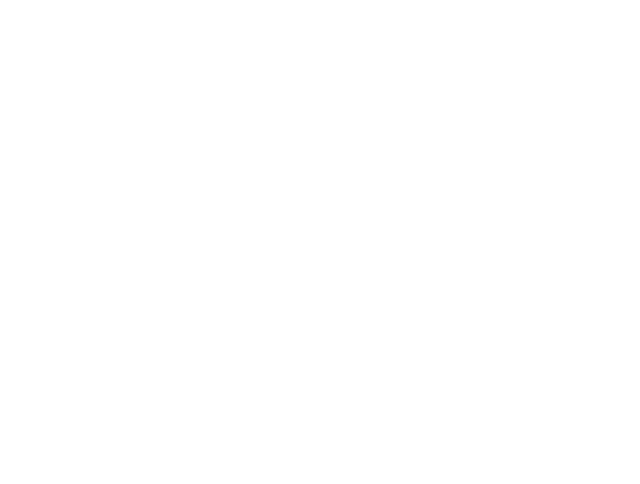
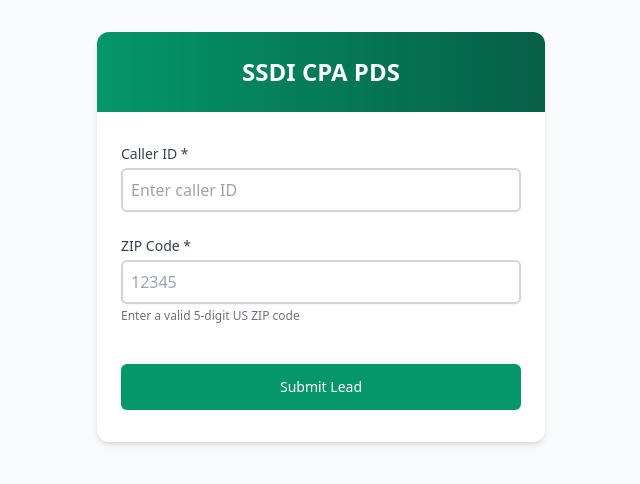
Before and after one commit to asadishaq15/lead-forms, a React (Vite) app: page /ssdi in a window 1280 px wide. Before the commit this address had no page. Shown: the top 484 px of the page, without its empty margins (319-959 px from the left). Built offline with nearby package versions, Linux system fonts and the light colour scheme.

Commit message:
add new form

```diff
--- a/src/App.jsx
+++ b/src/App.jsx
@@ -14,6 +14,7 @@ import AcaKkCplForm from './Components/kBBForm5';
 import AdvanceGrow4 from './Components/AdvanceGrow4';
 import EnvironEduForm from './Components/EnvironEduForm'; // Import the new form
 import EvolveTechFinalExpenseForm from './Components/EvolveForm2';
+import SsdiForm from './Components/SsdiForm';
 
 
 function App() {
@@ -32,6 +33,7 @@ function App() {
         <Route path="/leads6" element={<AcaKkCplForm />} />
         <Route path="/leads7" element={<AdvanceGrow4 />} />
         <Route path="/leads8" element={<EvolveTechFinalExpenseForm />} />
+        <Route path="/ssdi" element={<SsdiForm />} />
         <Route path="/environedu" element={<EnvironEduForm />} /> {/* Add the new route */}
       </Routes>
     </Router>
--- /dev/null
+++ b/src/Components/SsdiForm.jsx
@@ -0,0 +1,153 @@
+import React, { useState } from "react";
+
+const SsdiForm = () => {
+  const [formData, setFormData] = useState({
+    lead_token: "01cdcd9dfdc94211abed367075cd88db",
+    caller_id: "",
+    traffic_source_id: "1013",
+    zip_code: "",
+  });
+  const [isSubmitting, setIsSubmitting] = useState(false);
+  const [message, setMessage] = useState({ text: "", isError: false });
+
+  const handleSubmit = (e) => {
+    e.preventDefault();
+    setIsSubmitting(true);
+    setMessage({ text: "", isError: false });
+
+    // Validate the required fields
+    if (!formData.caller_id) {
+      setMessage({ text: "Caller ID is required.", isError: true });
+      setIsSubmitting(false);
+      return;
+    }
+
+    if (!formData.zip_code || !/^\d{5}$/.test(formData.zip_code)) {
+      setMessage({ text: "Valid 5-digit ZIP code is required.", isError: true });
+      setIsSubmitting(false);
+      return;
+    }
+
+    // Construct Ringba URL with parameters (just logged, not fetched)
+    const ringbaBaseUrl = "https://rtb.ringba.com/v1/production/dee02e1dd5a9466b84b0b699338e0f1d.json";
+    const ringbaParams = new URLSearchParams({
+      CID: "14061571951",
+      zip_code: formData.zip_code,
+    });
+    const ringbaUrl = `${ringbaBaseUrl}?${ringbaParams.toString()}`;
+
+    // Log Ringba URL (same as original form)
+    console.log(`Ringba URL: ${ringbaUrl}`);
+
+    // Prepare data for KBB submission (similar to original form)
+    const params = new URLSearchParams({
+      lead_token: formData.lead_token,
+      caller_id: formData.caller_id,
+      traffic_source_id: formData.traffic_source_id,
+      zip_code: formData.zip_code,
+    });
+
+    console.log(`KBB Query String: ${params.toString()}`);
+
+    // Submit to KBB endpoint (same as original form)
+    const baseUrl = "https://kbb-sales-group-llc.trackdrive.com/api/v1/leads";
+    const url = `${baseUrl}?${params.toString()}`;
+
+    fetch(url, {
+      method: "POST",
+      headers: {
+        Accept: "application/json",
+      },
+    })
+      .then((response) => response.json())
+      .then((data) => {
+        console.log("API Response:", data);
+        if (data.success) {
+          setMessage({ text: "Lead submitted successfully!", isError: false });
+        } else {
+          throw new Error("Failed to submit lead. Please try again.");
+        }
+      })
+      .catch((error) => {
+        console.error("Error:", error);
+        setMessage({ text: `Error: ${error.message}`, isError: true });
+      })
+      .finally(() => {
+        setIsSubmitting(false);
+      });
+  };
+
+  const handleChange = (e) => {
+    const { name, value } = e.target;
+    setFormData((prev) => ({
+      ...prev,
+      [name]: value,
+    }));
+  };
+
+  return (
+    <div className="min-h-screen bg-gray-50 py-8 px-4 sm:px-6 lg:px-8">
+      <div className="max-w-md mx-auto bg-white rounded-xl shadow-md overflow-hidden">
+        <div className="bg-gradient-to-r from-green-600 to-green-800 py-6">
+          <h2 className="text-center text-2xl font-bold text-white px-4">
+          SSDI CPA PDS
+          </h2>
+        </div>
+
+        {message.text && (
+          <div className={`p-4 ${message.isError ? "bg-red-100 text-red-700" : "bg-green-100 text-green-700"}`}>
+            {message.text}
+          </div>
+        )}
+
+        <form onSubmit={handleSubmit} className="px-6 py-8 space-y-6">
+          <div>
+            <label className="block text-sm font-medium text-gray-700">
+              Caller ID *
+            </label>
+            <input
+              type="text"
+              name="caller_id"
+              value={formData.caller_id}
+              onChange={handleChange}
+              required
+              className="mt-1 block w-full rounded-md border-2 border-gray-300 shadow-sm focus:border-green-500 focus:ring-green-500 bg-white p-2"
+              placeholder="Enter caller ID"
+            />
+          </div>
+
+          <div>
+            <label className="block text-sm font-medium text-gray-700">
+              ZIP Code *
+            </label>
+            <input
+              type="text"
+              name="zip_code"
+              value={formData.zip_code}
+              onChange={handleChange}
+              required
+              placeholder="12345"
+              maxLength="5"
+              className="mt-1 block w-full rounded-md border-2 border-gray-300 shadow-sm focus:border-green-500 focus:ring-green-500 bg-white p-2"
+            />
+            <p className="mt-1 text-xs text-gray-500">Enter a valid 5-digit US ZIP code</p>
+          </div>
+
+          <div className="pt-4">
+            <button
+              type="submit"
+              disabled={isSubmitting}
+              className={`w-full flex justify-center py-3 px-4 border border-transparent rounded-md shadow-sm text-sm font-medium text-white ${
+                isSubmitting ? "bg-green-400 cursor-not-allowed" : "bg-green-600 hover:bg-green-700 focus:ring-2 focus:ring-offset-2 focus:ring-green-500"
+              }`}
+            >
+              {isSubmitting ? "Submitting..." : "Submit Lead"}
+            </button>
+          </div>
+        </form>
+      </div>
+    </div>
+  );
+};
+
+export default SsdiForm;
```
